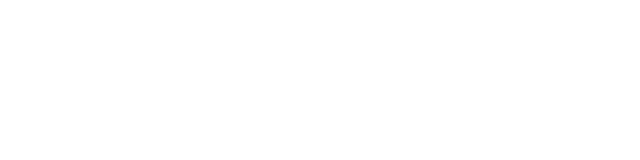
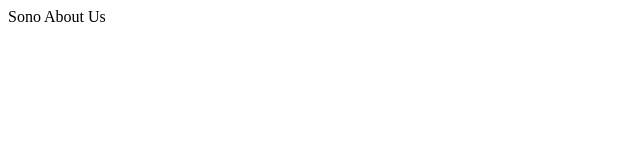
Before and after one commit to matteo-rossi90/proj-html-vuejs, a Vue app: page / in a window 1280 px wide. Shown: the top 160 px of the page, without its empty margins (0-640 px from the left). Built offline with nearby package versions, Linux system fonts and the light colour scheme.

Commit message:
Add debug

```diff
--- a/src/App.vue
+++ b/src/App.vue
@@ -1,6 +1,7 @@
 <script>
 import AppHeader from './components/AppHeader.vue'
 import AppFooter from './components/AppFooter.vue'
+import AboutUs from './page/AboutUs.vue'
 import {store} from './store.js'
 
 
@@ -9,6 +10,7 @@ export default {
   components: {
     AppHeader,
     AppFooter,
+    AboutUs,
   },
   data (){
     return{
@@ -23,7 +25,9 @@ export default {
 
 <AppHeader/>
 
-<main></main>
+<main>
+  <AboutUs/>
+</main>
 
 <AppFooter/>
 </template>
--- a/src/page/AboutUs.vue
+++ b/src/page/AboutUs.vue
@@ -0,0 +1,13 @@
+<script>
+export default {
+     name:'AboutUs'
+}
+</script>
+
+<template>
+Sono About Us
+</template>
+
+<style lang="scss">
+
+</style>
```
